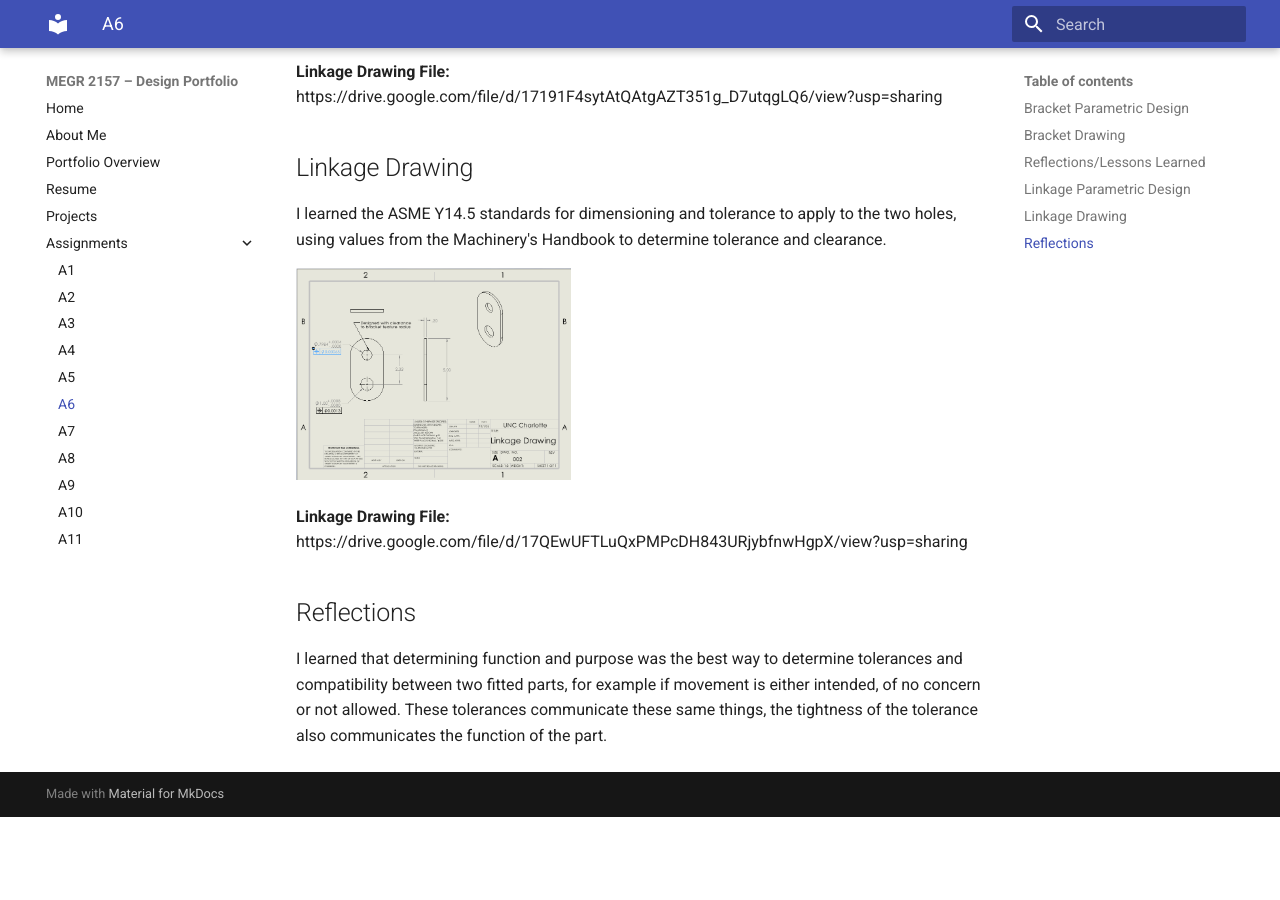
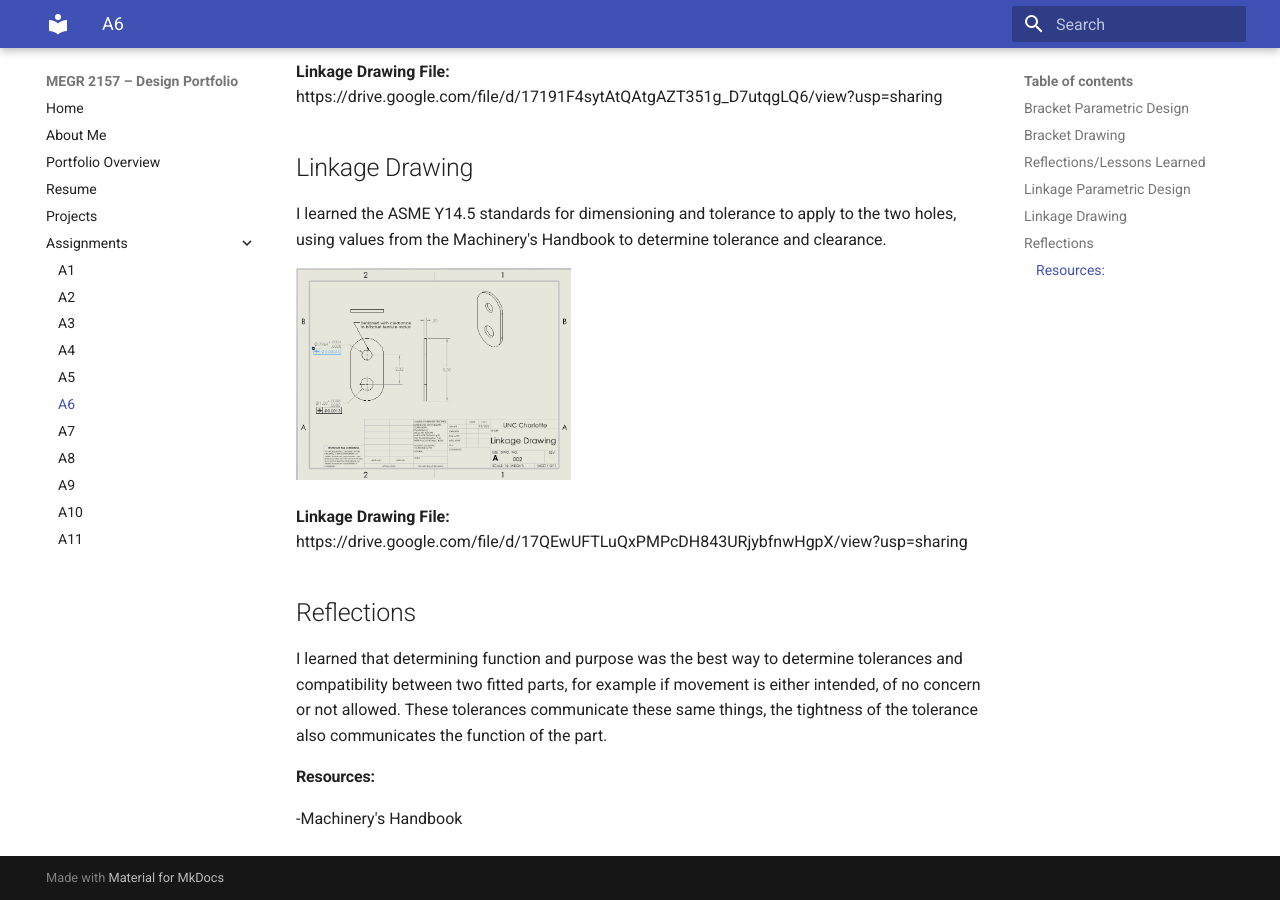
Before and after one commit to jwelch37/megr2156-portfolio, an MkDocs documentation site: the page built from docs/assignments/A06/index.md, in a window 1280 px wide and 900 px high, scrolled down 4209 px. Built offline with MkDocs 1.6.1 and Material for MkDocs 9.7.7, drawn with Linux system fonts in a browser that asks for light colours; before the commit the page ends 5026 px from its top, so only the background shows below that.

Commit message:
Add resources section to reflections in index.md
Added a resources section with a reference to Machinery's Handbook.

```diff
--- a/docs/assignments/A06/index.md
+++ b/docs/assignments/A06/index.md
@@ -64,3 +64,6 @@ I learned the ASME Y14.5 standards for dimensioning and tolerance to apply to th
 ## Reflections
 
 I learned that determining function and purpose was the best way to determine tolerances and compatibility between two fitted parts, for example if movement is either intended, of no concern or not allowed. These tolerances communicate these same things, the tightness of the tolerance also communicates the function of the part.
+
+#### Resources:
+-Machinery's Handbook
```
